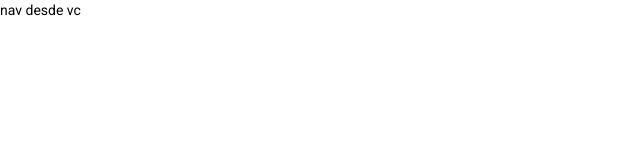
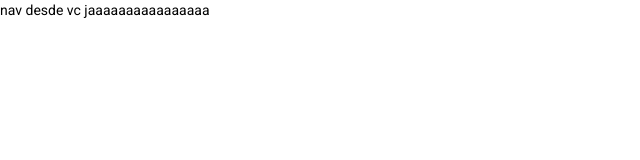
Before and after one commit to George01000111/practicandoAngular, an Angular app: page /admin in a window 1280 px wide. Shown: the top 160 px of the page, without its empty margins (0-640 px from the left). Built offline with nearby package versions, Linux system fonts and the light colour scheme.

Commit message:
cambiandooooo

```diff
--- a/src/app/admin/components/nav/nav.component.html
+++ b/src/app/admin/components/nav/nav.component.html
@@ -1 +1 @@
-<p>nav desde vc</p>
+<p>nav desde vc jaaaaaaaaaaaaaaaa</p>
```
